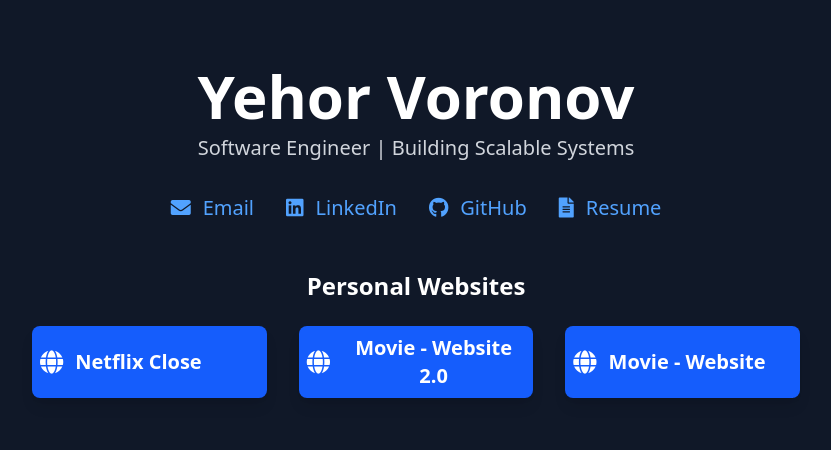
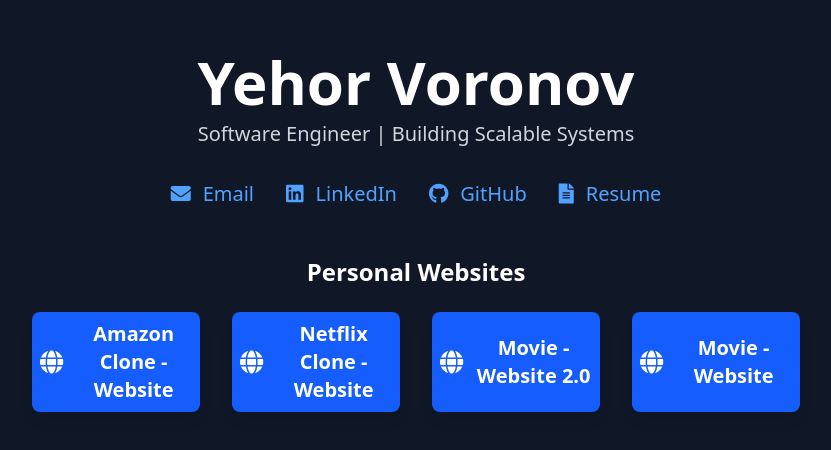
Before and after one commit to YehorVoronov/yehorvoronov.github.io, a plain HTML site: page index.html in a window 1280 px wide. Shown: the part 168-618 px from the top of the page, without its empty margins (224-1055 px from the left). Drawn offline with nearby package versions, Linux system fonts and the light colour scheme.

Commit message:
added amazon

```diff
--- a/index.html
+++ b/index.html
@@ -43,11 +43,16 @@
              <!-- Showcase Your Developed Websites -->
              <div class="mt-12">
                 <h2 class="text-2xl text-white font-bold mb-6">Personal Websites</h2>
-                <div class="grid grid-cols-1 sm:grid-cols-2 lg:grid-cols-3 gap-8">
-                    <!-- Website 1 -->
+                <div class="grid grid-cols-1 sm:grid-cols-2 lg:grid-cols-4 gap-8">
+                    <!-- Website 4 -->
+                    <a href="https://amazon-clone-ten-wine-52.vercel.app" target="_blank" class="bg-blue-600 hover:bg-blue-500 text-white p-2 rounded-lg shadow-lg flex items-center space-x-3 transition duration-300">
+                        <i class="fas fa-globe text-2xl"></i>
+                        <span class="text-xl font-semibold">Amazon Clone - Website</span>
+                    </a>
+                   <!-- Website 3 -->
                     <a href="https://netflix-clone-15278.web.app" target="_blank" class="bg-blue-600 hover:bg-blue-500 text-white p-2 rounded-lg shadow-lg flex items-center space-x-3 transition duration-300">
                         <i class="fas fa-globe text-2xl"></i>
-                        <span class="text-xl font-semibold">Netflix Close</span>
+                        <span class="text-xl font-semibold">Netflix Clone - Website</span>
                     </a>
                     <!-- Website 2 -->
                     <a href="https://yehorvoronov.github.io/kinomonsterBootstrap" target="_blank" class="bg-blue-600 hover:bg-blue-500 text-white p-2 rounded-lg shadow-lg flex items-center space-x-3 transition duration-300">
```
